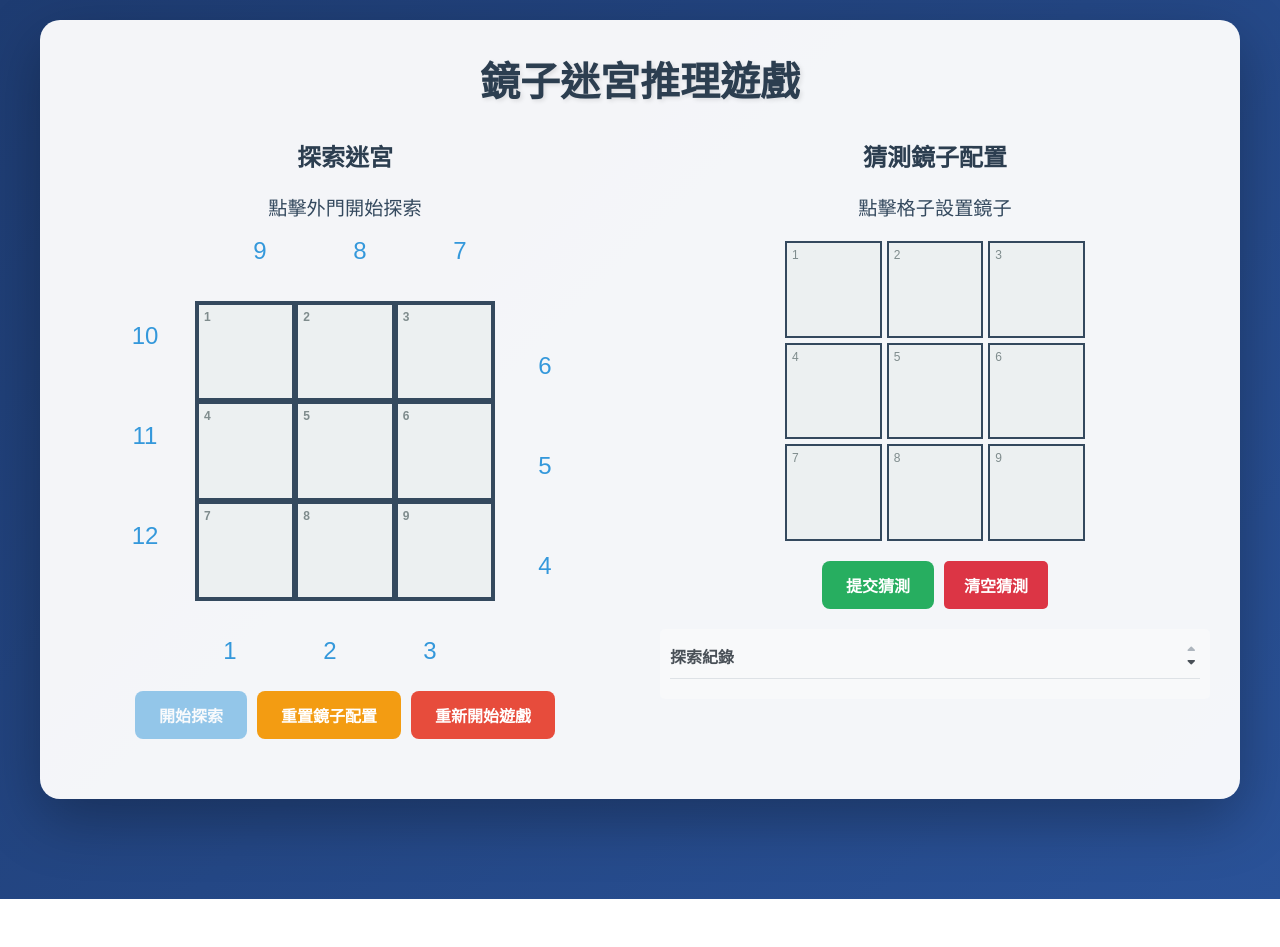
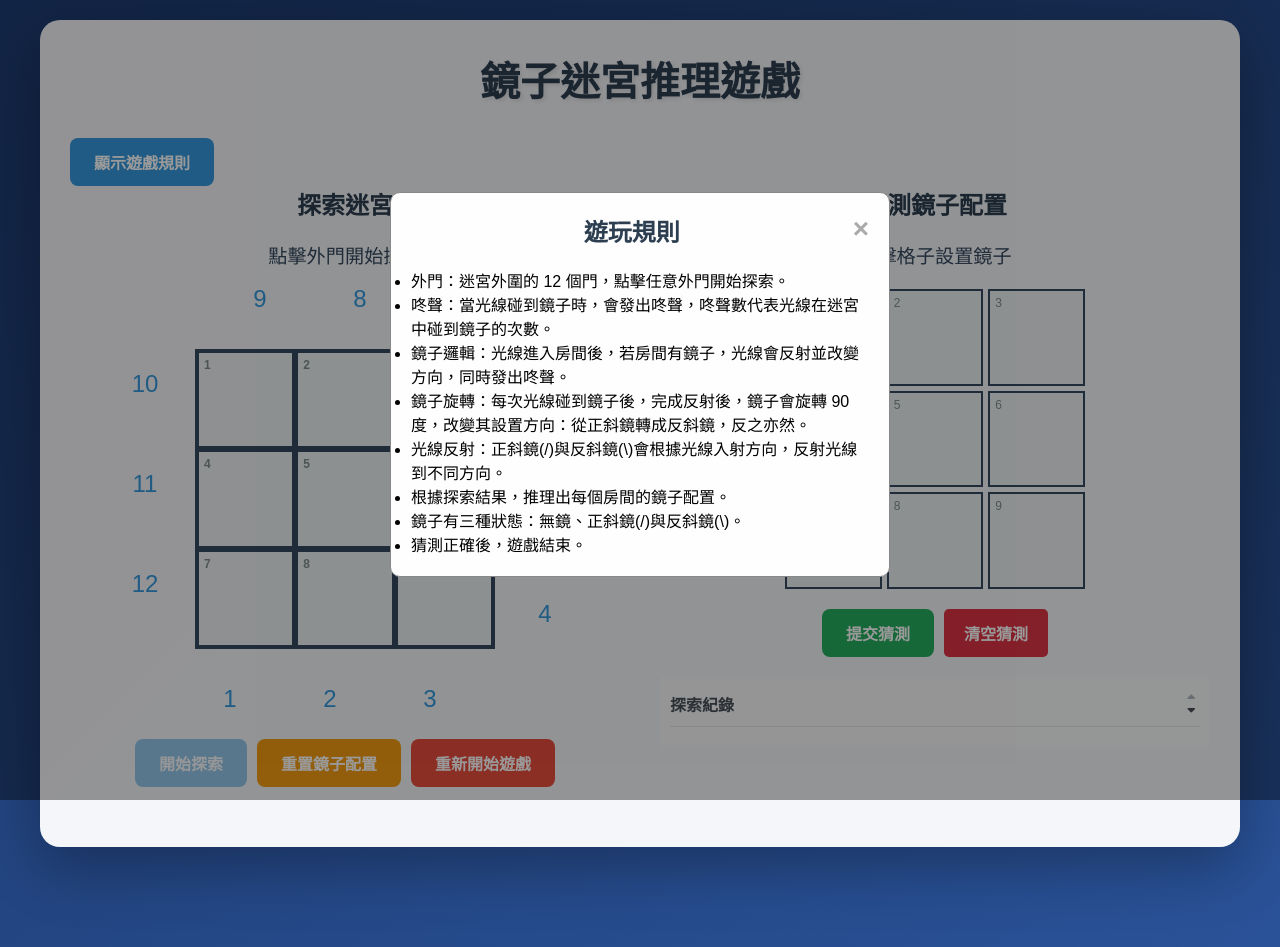
Before and after one commit to MitsunChieh/dondondon-2025, a plain HTML site: page mirror-maze-game.html in a window 1280 px wide. Before the commit the page ends 899 px from the top, so only its background shows below. Drawn offline with Linux system fonts and the light colour scheme.

Commit message:
新增遊戲規則顯示功能，包含規則模態框及相關樣式，提升用戶對鏡子迷宮推理遊戲的理解與互動性。

```diff
--- a/mirror-maze-game.html
+++ b/mirror-maze-game.html
@@ -38,6 +38,21 @@
             margin-bottom: 30px;
             font-size: 2.5em;
             text-shadow: 2px 2px 4px rgba(0, 0, 0, 0.1);
+        }
+
+        .game-rules {
+            margin-bottom: 30px;
+        }
+
+        .game-rules h2 {
+            text-align: center;
+            color: #2c3e50;
+            margin-bottom: 10px;
+        }
+
+        .game-rules ul {
+            list-style-type: disc;
+            padding-left: 20px;
         }
 
         .main-content {
@@ -640,11 +655,66 @@
             gap: 10px;
             margin-top: 20px;
         }
+
+        .modal {
+            display: none;
+            position: fixed;
+            z-index: 1000;
+            left: 0;
+            top: 0;
+            width: 100%;
+            height: 100%;
+            overflow: auto;
+            background-color: rgba(0, 0, 0, 0.4);
+        }
+
+        .modal-content {
+            background-color: #fefefe;
+            margin: 15% auto;
+            padding: 20px;
+            border: 1px solid #888;
+            width: 80%;
+            max-width: 500px;
+            border-radius: 10px;
+        }
+
+        .close {
+            color: #aaa;
+            float: right;
+            font-size: 28px;
+            font-weight: bold;
+        }
+
+        .close:hover,
+        .close:focus {
+            color: black;
+            text-decoration: none;
+            cursor: pointer;
+        }
     </style>
 </head>
 <body>
     <div class="game-container">
         <h1>鏡子迷宮推理遊戲</h1>
+
+        <button class="btn-primary" id="showRules">顯示遊戲規則</button>
+
+        <div id="rulesModal" class="modal">
+            <div class="modal-content">
+                <span class="close">&times;</span>
+                <h2>遊玩規則</h2>
+                <ul>
+                    <li>外門：迷宮外圍的 12 個門，點擊任意外門開始探索。</li>
+                    <li>咚聲：當光線碰到鏡子時，會發出咚聲，咚聲數代表光線在迷宮中碰到鏡子的次數。</li>
+                    <li>鏡子邏輯：光線進入房間後，若房間有鏡子，光線會反射並改變方向，同時發出咚聲。</li>
+                    <li>鏡子旋轉：每次光線碰到鏡子後，完成反射後，鏡子會旋轉 90 度，改變其設置方向：從正斜鏡轉成反斜鏡，反之亦然。</li>
+                    <li>光線反射：正斜鏡(/)與反斜鏡(\)會根據光線入射方向，反射光線到不同方向。</li>
+                    <li>根據探索結果，推理出每個房間的鏡子配置。</li>
+                    <li>鏡子有三種狀態：無鏡、正斜鏡(/)與反斜鏡(\)。</li>
+                    <li>猜測正確後，遊戲結束。</li>
+                </ul>
+            </div>
+        </div>
 
         <div class="main-content">
             <div class="maze-section">
@@ -1342,6 +1412,28 @@
 
         // 初始化遊戲
         const game = new MirrorMaze();
+
+        // 顯示遊戲規則的 Modal
+        const modal = document.getElementById('rulesModal');
+        const btn = document.getElementById('showRules');
+        const span = document.getElementsByClassName('close')[0];
+
+        // 預設開啟 Modal
+        modal.style.display = 'block';
+
+        btn.onclick = function() {
+            modal.style.display = 'block';
+        }
+
+        span.onclick = function() {
+            modal.style.display = 'none';
+        }
+
+        window.onclick = function(event) {
+            if (event.target == modal) {
+                modal.style.display = 'none';
+            }
+        }
     </script>
 </body>
 </html>
```
